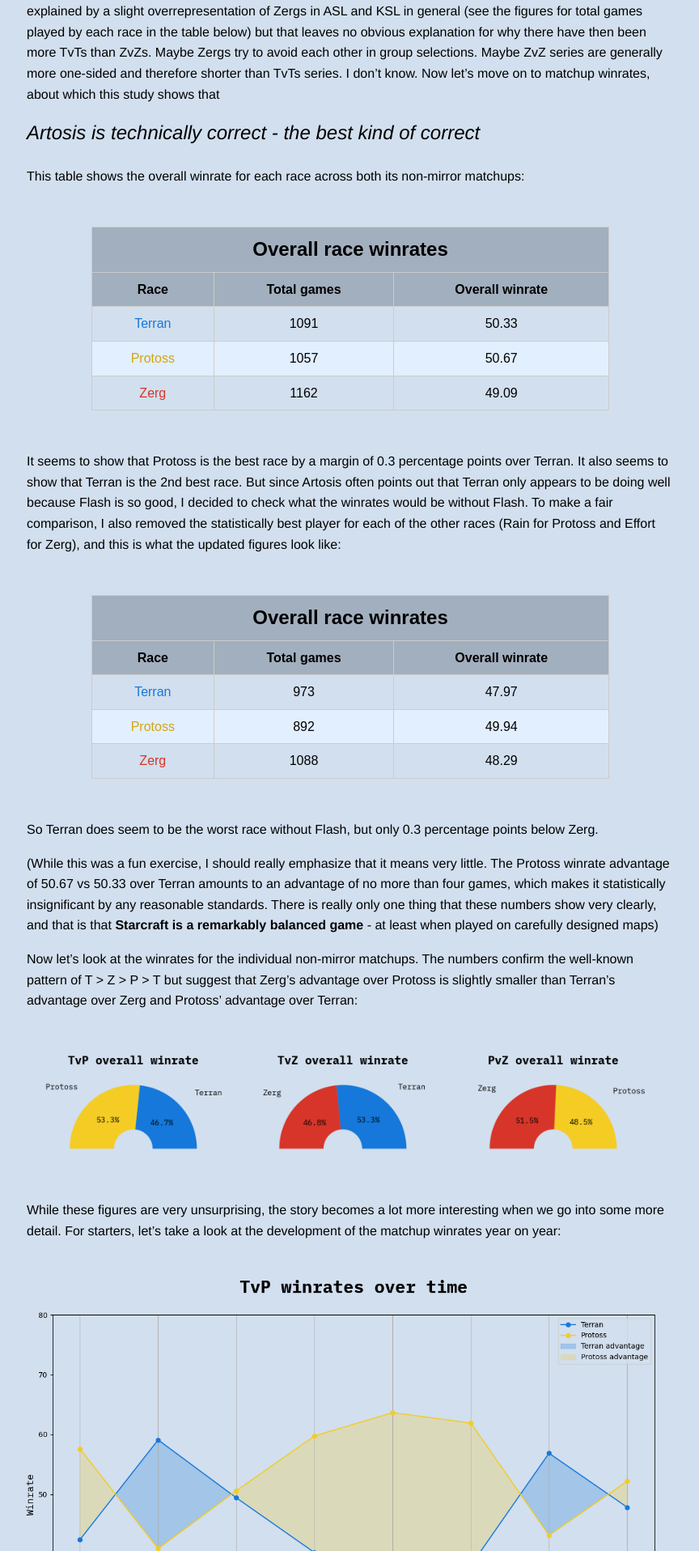
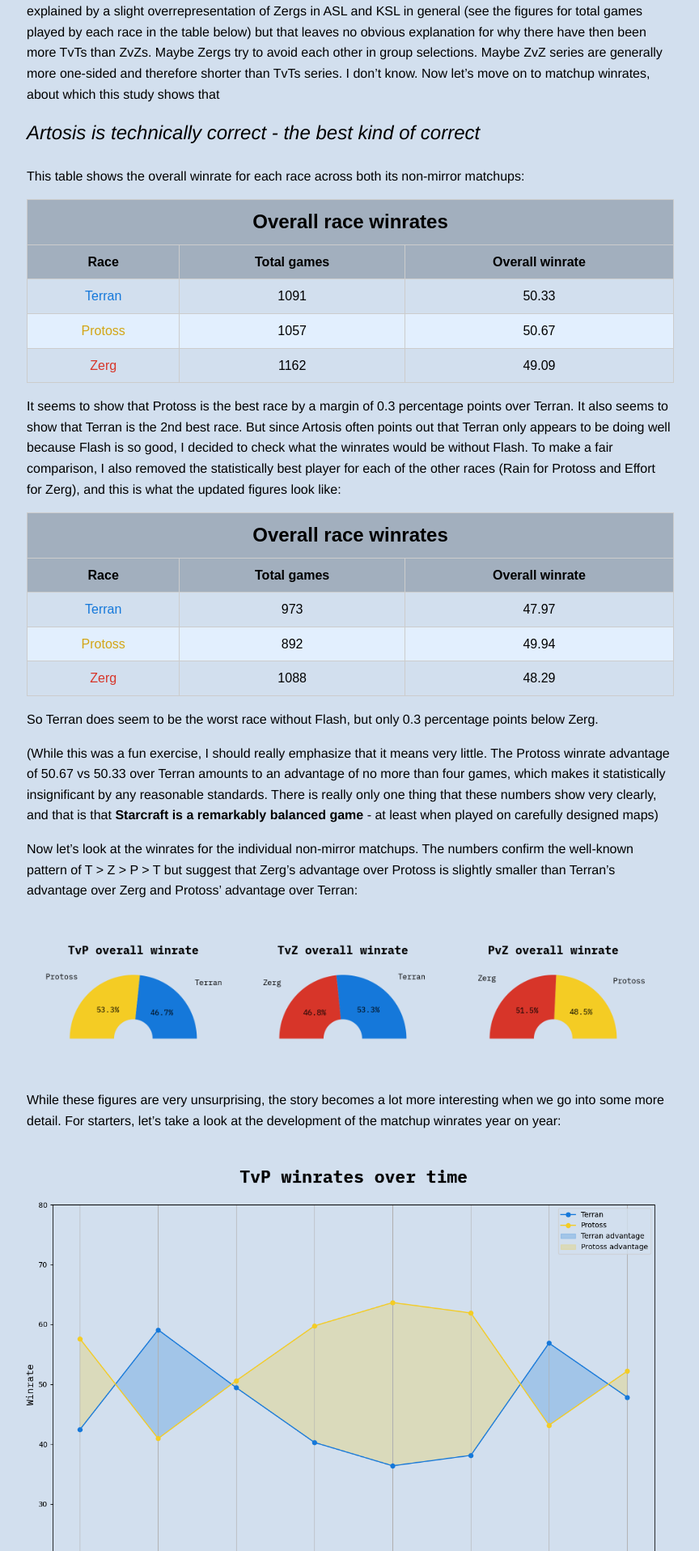
Before and after one commit to JackyVSO/Starcraft, a Jekyll site: the page built from index.md, in a window 1280 px wide. Shown: the part 2578-4494 px from the top of the page at 81% size, without its empty margins (207-1071 px from the left). Built offline with Jekyll 4.4.1, drawn with Linux system fonts in a browser that asks for light colours.

Commit message:
Experimenting with table width - implementing ChatGPT suggestions

```diff
--- a/_layouts/default.html
+++ b/_layouts/default.html
@@ -10,11 +10,6 @@
             line-height: 1.6;
             max-width: 800px;
             margin: 0 auto;
-      }
-      .chart-container {
-            background-color: #d2dfee; /* Set the same background color for the container as the document */
-            padding: 20px; /* Add padding for spacing */
-            border-radius: 10px; /* Optional: Add rounded corners for a nicer appearance */
       }
      .header {
             width: 800px; /* Make it span the entire width */
@@ -37,12 +32,17 @@
       h1 {
             font-size: 48px;
       }
-      table {
+      .table {
             font-family: 'IBM Plex Mono', sans-serif;
             max-width: 800px;
-            width: 80%;
+            width: 100%;
             border-collapse: collapse;
             margin: 50px auto;
+      }
+      .dataframe, .table, .table-bordered, .table-striped {
+            max-width: 100%; /* Ensure that specific tables don't exceed the width of their container */
+            width: 100%; /* Use 100% of the available width within their container */
+            margin: 0 auto; /* Center the tables horizontally within their container */
       }
       .table th, .table td {
             padding: 8px 12px;
@@ -66,7 +66,7 @@
             height: auto;
       }
       .table-container {
-            display: flex; /* Use a flex container to arrange tables side by side */
+            display: flex;
       }
       .table-container table {
             margin-right: 20px;
@@ -74,7 +74,6 @@
             margin-bottom: 20px;
       }
   </style>
-    </style>
     <title>Starcraft Stats</title>
     <link rel="icon" type="image/png" href="images/favicon.png">
 </head>
```
